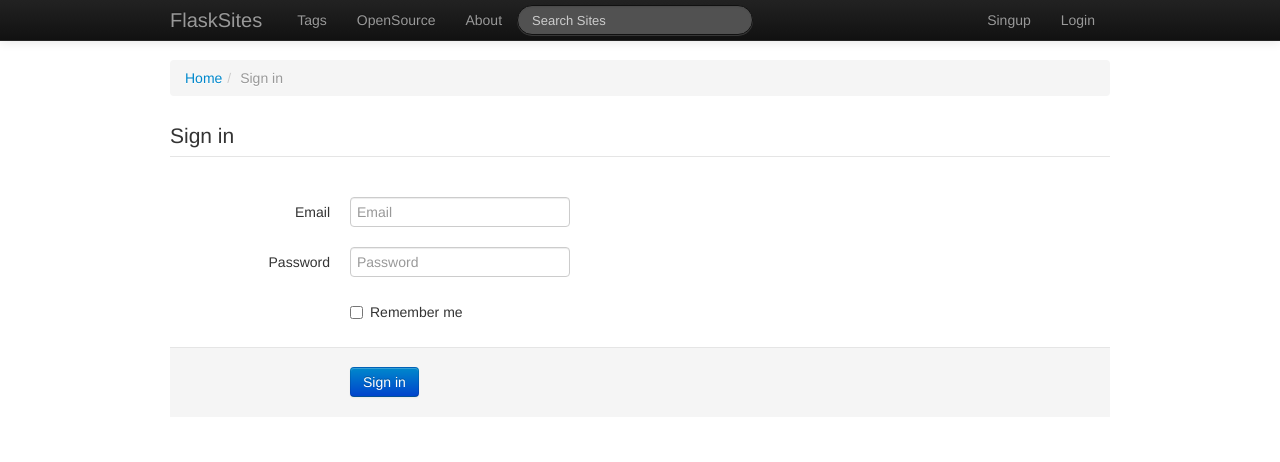
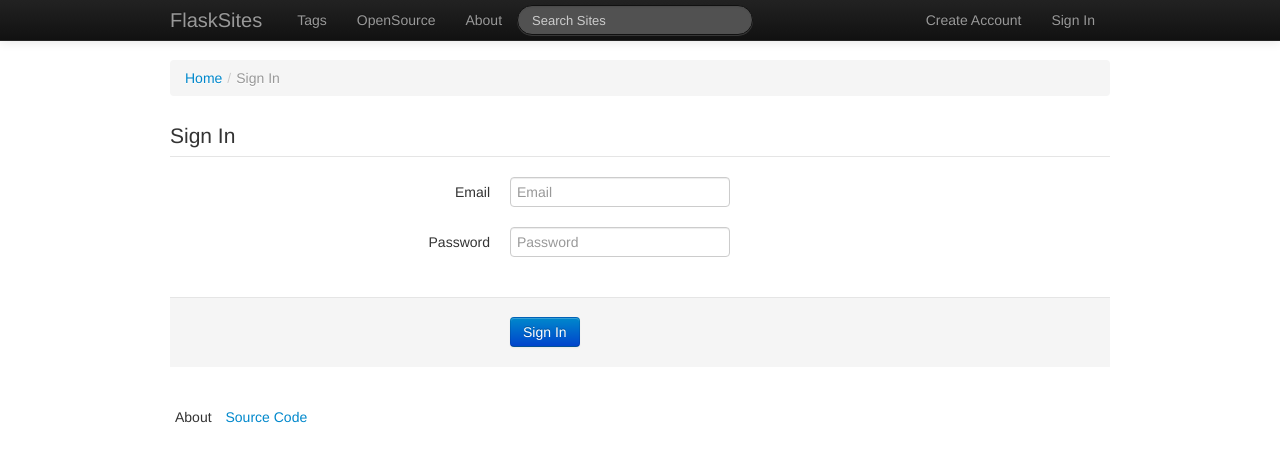
Before and after one commit to mozillazg/flask-sites, a Flask app: page /account/login in a window 1280 px wide. Shown: the top 462 px of the page. Run offline with Flask 2, Linux system fonts and the light colour scheme; some libraries are stand-ins or nearby versions.

Commit message:
Adjust pages.

```diff
--- a/flasksites/templates/layout.html
+++ b/flasksites/templates/layout.html
@@ -16,12 +16,18 @@
         //border: solid #EEE 1px;
         //padding-top: 20px;
       }
+      .span12 .thumbnails .span4 {
+        min-width: 300px;
+        max-width: 300px;
+        min-height: 300px;
+        max-height: 300px;
+      }
     </style>
   </head>
   <body style="padding-top:60px;" data-offset="50">
 
     <!-- navbar -->
-    <div class="navbar navbar-inverse navbar-fixed-top">
+    <header class="navbar navbar-inverse navbar-fixed-top">
       <div class="navbar-inner">
         <div class="container">
 
@@ -32,7 +38,7 @@
             <li><a href="">About</a><li>
             <li>
               <form class="navbar-search pull-left" action="{{ url_for('search') }}" method="get">
-                <input placeholder="Search Sites" name="q" type="text" class="search-query">
+                <input placeholder="Search Sites" name="q" type="text" class="search-query" {% if keyword %}value="{{ keyword}}"{% endif %}>
               </form>
             </li>
           </ul>
@@ -41,29 +47,28 @@
             <li><a href="{{ url_for('add_site') }}">Submit</a></li>
             <li><a href="{{ url_for('mine') }}">{{ session.user.username }}</a></li>
             <li><a href="{{ url_for('preference') }}">Perference</a></li>
-            <li><a href="{{ url_for('logout') }}">Logout</a></li>
+            <li><a href="{{ url_for('logout') }}">Log Out</a></li>
           {% else %}
-            <li><a href="{{ url_for('register') }}">Singup</a></li>
-            <li><a href="{{ url_for('login') }}">Login</a></li>
+            <li><a href="{{ url_for('register') }}">Create Account</a></li>
+            <li><a href="{{ url_for('login') }}">Sign In</a></li>
           {% endif %}
           </ul>
 
         </div>
       </div>
-    </div>
+    </header>
     <!-- end navbar -->
 
     <!-- main -->
     <div class="container">
 
       <ul class="breadcrumb ">
-    {% block breadcrumb %}
-        <!--<li><a href="index.html">Home</a><span class="divider">/</span></li>-->
+      {% block breadcrumb %}
         <li class="active">Home</li>
-    {% endblock %}
+      {% endblock %}
       </ul>
 
-    {% block notice%}
+    {% block alert %}
     {% endblock %}
 
       <div id="main" class="container">
@@ -73,20 +78,25 @@
 
     </div>
 
-    <footer class="footer container">
-      <!--<div class="row">-->
-        <!--<div class="span12">-->
-        <!--footer-->
-        <!--</div>-->
-      <!--</div>-->
-    {% block footer %}
-    {% endblock %}
-    </footer>
 
   {% block js %}
     <script src="/static/js/jquery-1.9.1.min.js"></script>
     <script src="/static/js/bootstrap.min.js"></script>
     <script src="/static/js/holder.js"></script>
   {% endblock %}
+
+
+  <div class="clearfix"></div>
+  <footer class="footer">
+  {% block footer %}
+    <div class="container">
+      <ul class="inline">
+        <li>About</li>
+        <li><a href="https://github.com/mozillazg/flask-sites">Source Code</a></li>
+      </ul>
+    </div>
+  {% endblock %}
+  </footer>
+
   </body>
 </html>
--- a/flasksites/templates/login.html
+++ b/flasksites/templates/login.html
@@ -1,30 +1,34 @@
 {% extends "layout.html" %}
 
 {% block title %}
-  Sign in :: {{ super() }}
+  Sign In :: {{ super() }}
 {% endblock %}
 
 
 {% block breadcrumb %}
-  <li><a href="/">Home</a><span class="divider">/</span></li>
-  <li class="active">Sign in</li>
+  <li><a href="/">Home</a><span class="divider">/</span></li><li class="active">Sign In</li>
 {% endblock %}
 
-
-{% block main %}
-<form class="form-horizontal login" action="" method="post">
-  <fieldset>
-    <legend>Sign in</legend>
+{% block alert %}
   {% if error %}
     <div class="alert alert-error">
       <button type="button" class="close" data-dismiss="alert">&times;</button>
       {{ error }}
     </div>
   {% endif %}
+{% endblock %}
+
+{% block main %}
+<form class="form-horizontal login" action="" method="post">
+  <fieldset>
+    <legend>Sign In</legend>
+
+    <div class="row">
+      <div class="span8 offset2">
         <div class="control-group">
           <label class="control-label" for="inputEmail">Email</label>
           <div class="controls">
-        <input type="text" id="inputEmail" name="email" placeholder="Email" required="required">
+            <input type="email" id="inputEmail" name="email" placeholder="Email" required="required">
           </div>
         </div>
         <div class="control-group">
@@ -33,16 +37,22 @@
             <input type="password" id="inputPassword" name="password" placeholder="Password" required="required">
           </div>
         </div>
-    <div class="control-group">
-      <div class="controls">
-        <label class="checkbox">
-          <input type="checkbox" name="remeber"> Remember me
-        </label>
+        <!--<div class="control-group">-->
+          <!--<div class="controls">-->
+            <!--<label class="checkbox">-->
+              <!--<input type="checkbox" name="remeber"> Remember me-->
+            <!--</label>-->
+          <!--</div>-->
+        <!--</div>-->
       </div>
     </div>
+
     <div class="form-actions">
-      <button type="submit" class="btn btn-primary">Sign in</button>
-      <!--<button type="submit" class="btn">Sign in</button>-->
+      <div class="row">
+        <div class="span6 offset2">
+          <button type="submit" class="btn btn-primary">Sign In</button>
+        </div>
+      </div>
     </div>
   </fieldset>
 </form>
--- a/flasksites/templates/tags.html
+++ b/flasksites/templates/tags.html
@@ -1,4 +1,9 @@
 {% extends "layout.html" %}
+
+
+{% block breadcrumb %}
+  <li><a href="/">Home</a><span class="divider">/</span></li><li class="active">Tags</li>
+{% endblock %}
 
 
 {% block main %}
```
Also changed, not shown: flasksites/templates/add_site.html (+12 -9 lines), flasksites/templates/detail.html (+23 -24 lines), flasksites/templates/index.html (+22 -22 lines), flasksites/templates/register.html (+21 -4 lines). Lines whose indentation alone changed are shown as unchanged.
